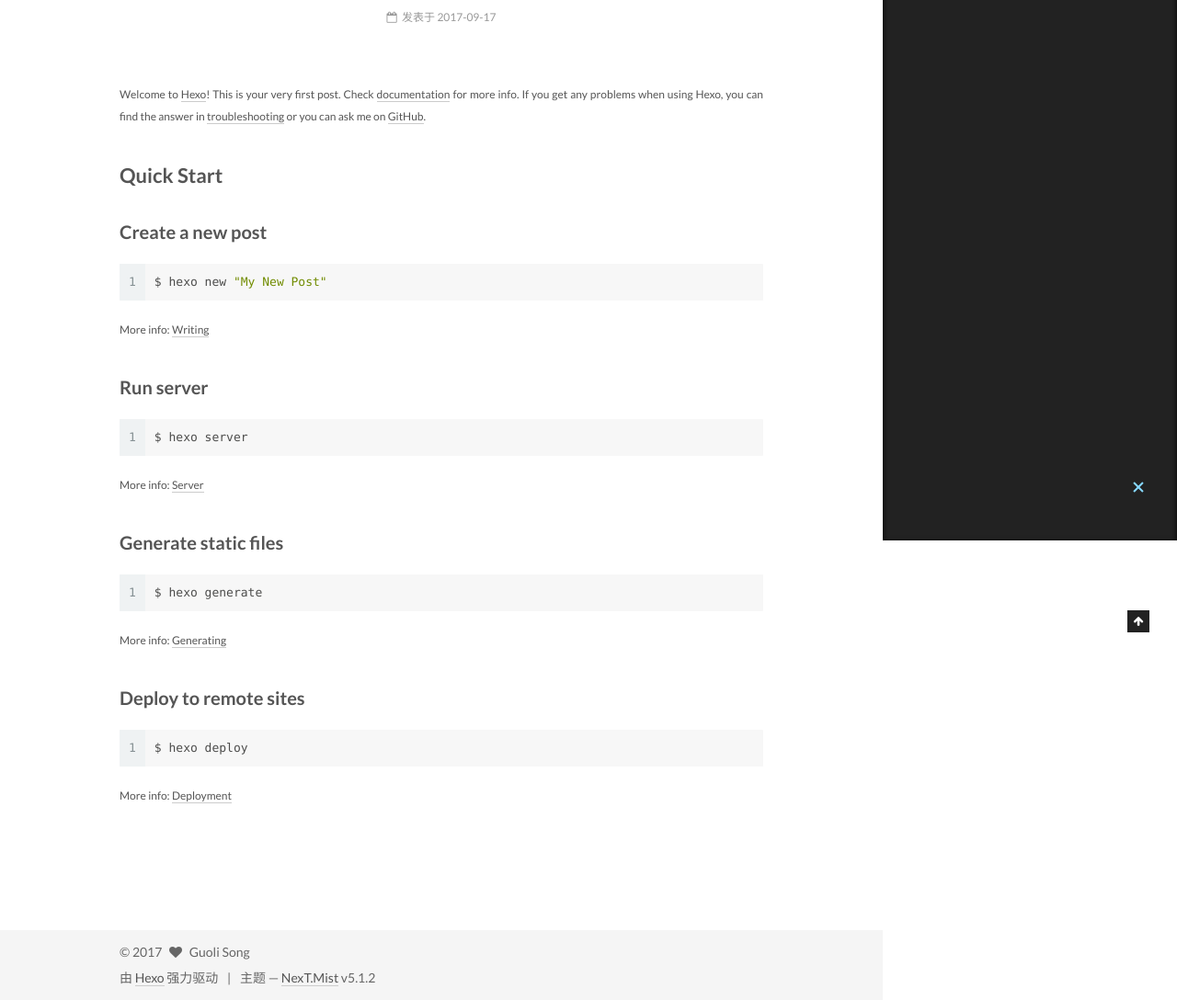
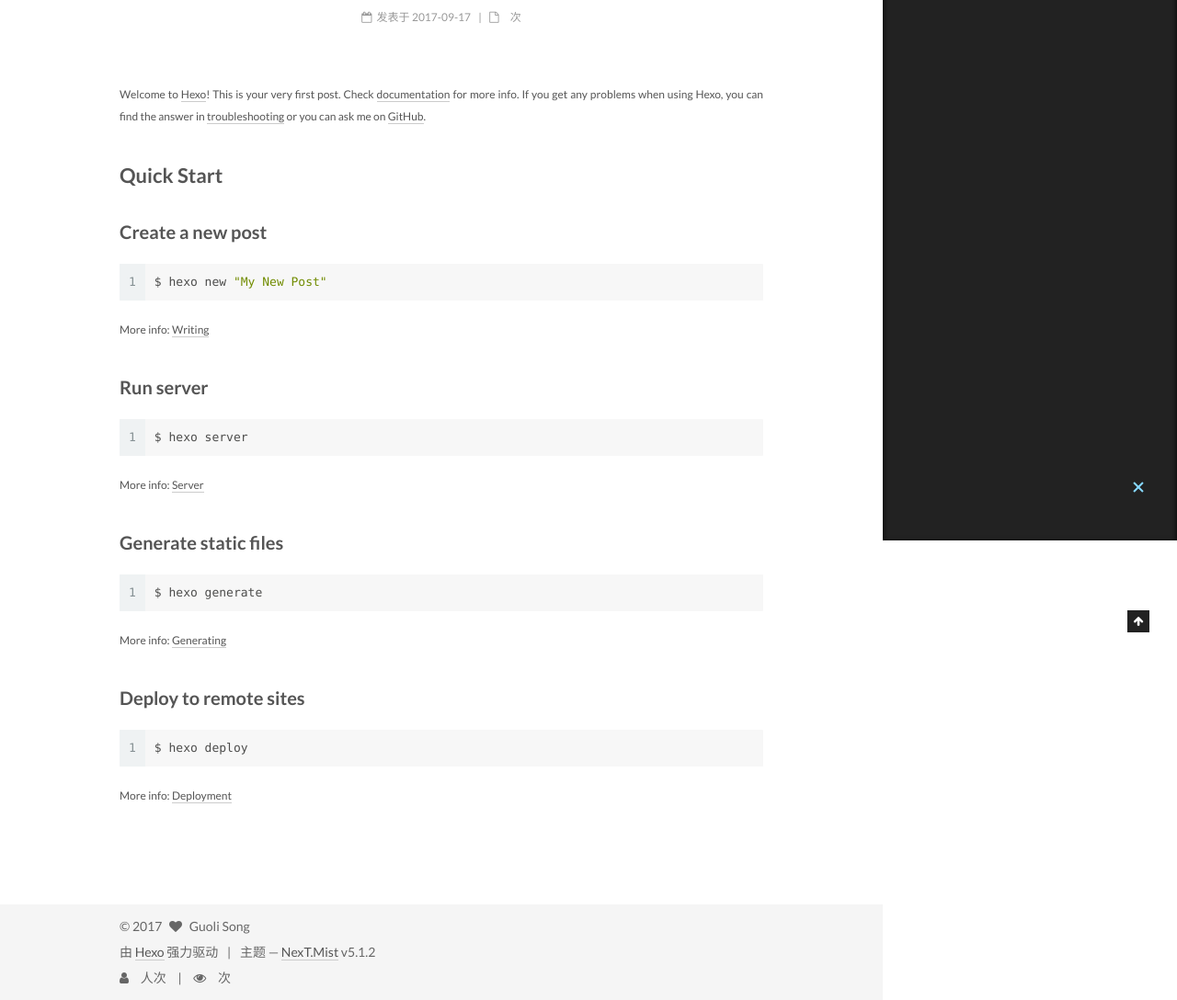
Before and after one commit to lilysgl/lilysgl.github.io, a plain HTML site: page 2017/09/17/hello-world/index.html in a window 1280 px wide. Shown: the part 212-1300 px from the top of the page at 92% size. Drawn offline with Linux system fonts and the light colour scheme; some packages are replaced by stand-ins of ours; a script that the page names is missing.

Commit message:
Site updated: 2017-09-17 20:49:01

```diff
--- a/2017/09/17/hello-world/index.html
+++ b/2017/09/17/hello-world/index.html
@@ -297,6 +297,11 @@
 
 
 
+            <span class="post-meta-divider">|</span>
+            <span class="page-pv"><i class="fa fa-file-o"></i>
+            <span class="busuanzi-value" id="busuanzi_value_page_pv" ></span>次
+            </span>
+
 
 
 
@@ -510,6 +515,26 @@
 
 
 
+<div class="busuanzi-count">
+  <script async src="https://dn-lbstatics.qbox.me/busuanzi/2.3/busuanzi.pure.mini.js"></script>
+
+
+    <span class="site-uv">
+      <i class="fa fa-user"></i>
+      <span class="busuanzi-value" id="busuanzi_value_site_uv"></span>
+      人次
+    </span>
+
+
+
+    <span class="site-pv">
+      <i class="fa fa-eye"></i>
+      <span class="busuanzi-value" id="busuanzi_value_site_pv"></span>
+      次
+    </span>
+
+</div>
+
 
 
 
```
Also changed, not shown: archives/2017/09/index.html (+20 -0 lines), archives/2017/index.html (+20 -0 lines), archives/index.html (+20 -0 lines), index.html (+20 -0 lines).
